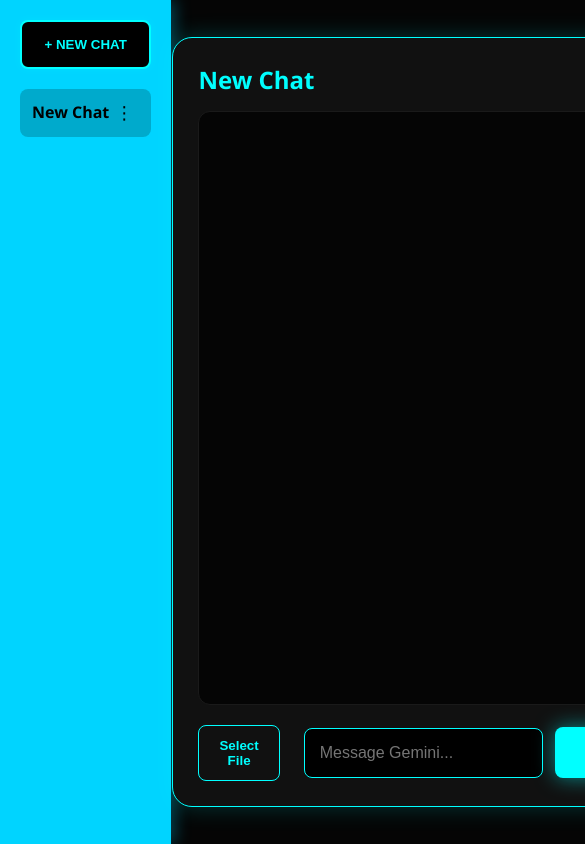
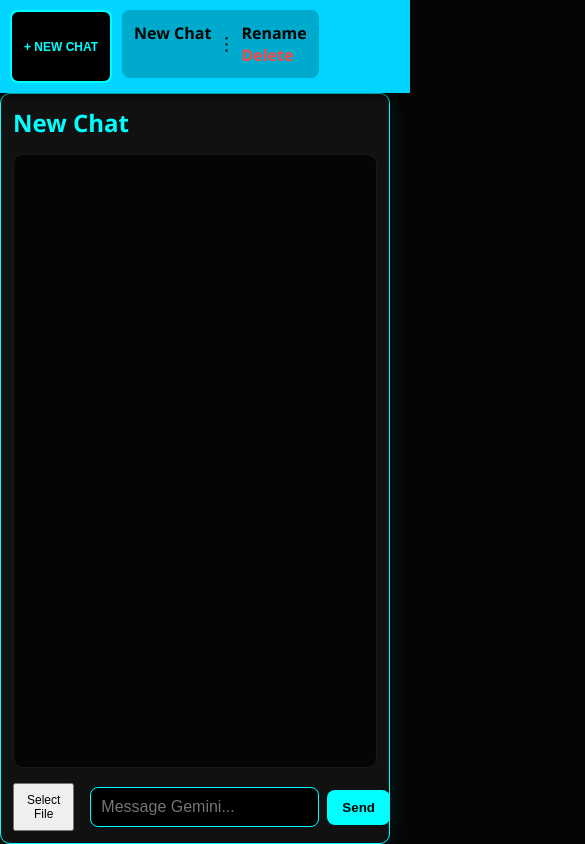
Before and after one commit to noam132/AiEditsBeta, a website: page index.html in a window 390 px wide. Shown: the top 844 px of the page, 585 px wide, since content can reach past the window. Drawn offline with Linux system fonts and the light colour scheme.

Commit message:
Update style.css

```diff
--- a/style.css
+++ b/style.css
@@ -1,34 +1,35 @@
+/* --- GLOBAL STYLES --- */
 body {
-    background: #050505;
-    font-family: 'Segoe UI', sans-serif;
+    background: #050505; /* Deeper black for better neon contrast */
+    font-family: 'Segoe UI', system-ui, -apple-system, sans-serif;
     margin: 0;
     display: flex;
     height: 100vh;
     color: #fff;
-    overflow: hidden;
+    overflow: hidden; /* Prevents ugly double scrollbars */
 }
 
-/* SIDEBAR */
+/* --- SIDEBAR (PC View) --- */
 #sidebar {
     width: 260px;
     background: #00d4ff;
     display: flex;
     flex-direction: column;
     padding: 20px;
-    box-shadow: 4px 0 15px rgba(0, 212, 255, 0.3);
+    box-shadow: 4px 0 15px rgba(0, 212, 255, 0.4);
+    transition: transform 0.3s ease;
+    z-index: 100;
 }
 
-/* NEON NEW CHAT BUTTON */
 #newChatBtn {
     background: #000;
     color: #00ffff;
     border: 2px solid #00ffff;
-    padding: 15px;
+    padding: 12px;
     border-radius: 8px;
     cursor: pointer;
     font-weight: bold;
     margin-bottom: 20px;
-    transition: 0.3s;
     text-transform: uppercase;
     box-shadow: 0 0 10px rgba(0, 255, 255, 0.2);
 }
@@ -39,117 +40,128 @@ body {
     box-shadow: 0 0 20px #00ffff;
 }
 
-/* MAIN CHAT AREA */
+/* --- MAIN CHAT AREA --- */
+.main-content {
+    flex: 1;
+    display: flex;
+    flex-direction: column;
+    align-items: center;
+    justify-content: center;
+    padding: 20px;
+    width: 100%;
+}
+
 .container {
     background: #111;
-    padding: 25px;
-    border-radius: 20px;
-    width: 90%;
-    max-width: 900px;
+    padding: 20px;
+    border-radius: 15px;
+    width: 100%;
+    max-width: 900px; /* Wider for PC */
     height: 85vh;
-    box-shadow: 0 0 25px rgba(0, 255, 255, 0.2);
+    box-shadow: 0 0 25px rgba(0, 255, 255, 0.1);
     border: 1px solid #00ffff;
     display: flex;
     flex-direction: column;
-    margin: auto;
+    box-sizing: border-box;
 }
 
 #chatLog {
     flex: 1;
     overflow-y: auto;
     background: #050505;
-    padding: 20px;
-    border-radius: 12px;
-    margin-bottom: 20px;
+    padding: 15px;
+    border-radius: 10px;
+    margin-bottom: 15px;
     border: 1px solid #1a1a1a;
 }
 
-/* INPUT & BUTTONS */
+/* --- INPUT AREA --- */
 .input-area {
     display: flex;
-    gap: 12px;
+    gap: 10px;
     align-items: center;
 }
 
 #messageInput {
     flex: 1;
-    padding: 15px;
+    padding: 14px;
     background: #000;
     border: 1px solid #00ffff;
     color: #fff;
     border-radius: 8px;
     outline: none;
-    font-size: 16px;
-}
-
-.custom-file-upload {
-    background: transparent;
-    color: #00ffff;
-    border: 1px solid #00ffff;
-    padding: 12px 20px;
-    border-radius: 8px;
-    cursor: pointer;
-    font-weight: bold;
+    font-size: 16px; /* Prevents iOS from zooming in on focus */
 }
 
 #sendBtn {
-    padding: 15px 45px;
+    padding: 12px 30px;
     background: #00ffff;
     color: #000;
     border: none;
     border-radius: 8px;
     font-weight: bold;
-    font-size: 18px;
     cursor: pointer;
-    box-shadow: 0 0 20px rgba(0, 255, 255, 0.5);
     transition: 0.2s;
 }
 
-#sendBtn:hover { transform: scale(1.05); background: #fff; }
-
-/* 3-DOTS MENU */
-.chat-options-menu {
-    display: none;
-    position: absolute;
-    right: 5px;
-    top: 45px;
-    background: #161b22;
-    border: 1px solid #00ffff;
-    border-radius: 8px;
-    z-index: 1000;
-    min-width: 120px;
-    box-shadow: 0 0 15px #000;
+#sendBtn:hover {
+    transform: scale(1.05);
+    background: #fff;
 }
 
-.chat-options-menu div {
-    padding: 12px;
-    cursor: pointer;
-    font-size: 14px;
+/* --- MOBILE RESPONSIVENESS --- */
+@media (max-width: 768px) {
+    body {
+        flex-direction: column; /* Sidebar goes on top, chat on bottom */
+    }
+
+    #sidebar {
+        width: 100%;
+        height: auto;
+        padding: 10px;
+        flex-direction: row; /* Chats scroll left-to-right on mobile */
+        overflow-x: auto;
+        box-shadow: 0 4px 10px rgba(0, 0, 0, 0.5);
+    }
+
+    #newChatBtn {
+        margin-bottom: 0;
+        margin-right: 10px;
+        font-size: 12px;
+        white-space: nowrap;
+    }
+
+    #chatList {
+        display: flex;
+        flex-direction: row;
+        gap: 8px;
+    }
+
+    .main-content {
+        padding: 10px;
+        height: calc(100vh - 80px); /* Fits remaining space */
+    }
+
+    .container {
+        height: 100%;
+        border-radius: 10px;
+        padding: 12px;
+    }
+
+    .input-area {
+        gap: 8px;
+    }
+
+    #messageInput {
+        padding: 10px;
+    }
+
+    #sendBtn {
+        padding: 10px 15px;
+    }
+
+    .custom-file-upload {
+        padding: 8px 12px;
+        font-size: 12px;
+    }
 }
-
-.chat-options-menu div:hover { background: #00ffff; color: #000; }
-
-/* CODE BLOCKS */
-pre {
-    background: #0d1117;
-    border: 1px solid #00ffff;
-    border-radius: 8px;
-    padding: 30px 15px 15px 15px;
-    position: relative;
-    overflow-x: auto;
-    margin: 15px 0;
-}
-
-.copy-btn {
-    position: absolute;
-    top: 8px;
-    right: 8px;
-    background: #00ffff;
-    color: #000;
-    border: none;
-    padding: 4px 10px;
-    border-radius: 4px;
-    font-size: 11px;
-    font-weight: bold;
-    cursor: pointer;
-}
```
